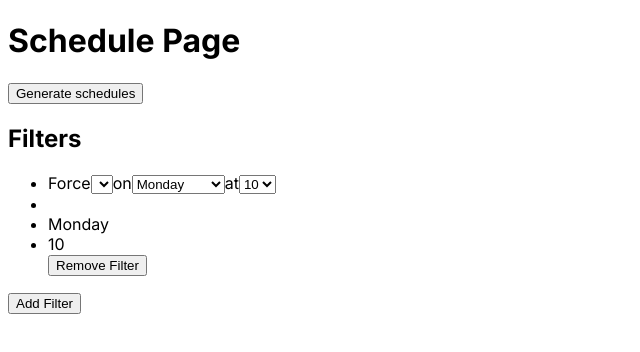
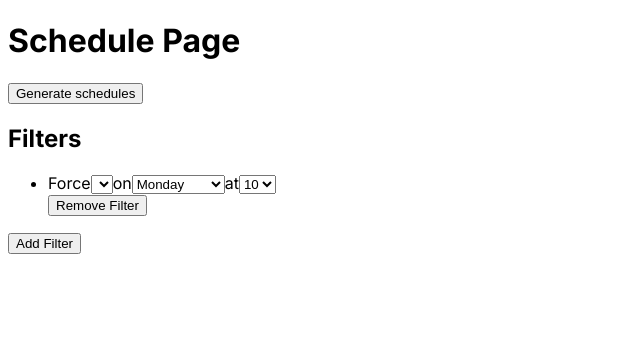
Before and after one commit to BlckHawker/Mentor-Schedule-Maker, a Next.js app: page /schedule in a window 1280 px wide. Both pictures are taken after a click on the button "Add Filter". Shown: the top 352 px of the page, without its empty margins (0-640 px from the left). Built offline with nearby package versions, Linux system fonts and the light colour scheme.

Commit message:
add method that uses filters to remove unwanted day combinations

```diff
--- a/src/components/Filter.tsx
+++ b/src/components/Filter.tsx
@@ -35,7 +35,6 @@ const Filter = ({ mentors, onFilterChange }: Props) => {
     }
 
     return (
-        <div>
             <li>
                 Force
                 <select value={selectedMentor} onChange={(e) => setSelectedMentor(e.target.value)}>
@@ -62,12 +61,6 @@ const Filter = ({ mentors, onFilterChange }: Props) => {
                     ))}
                 </select>
             </li>
-            <li>{selectedMentor}</li>
-            <li>{selectedDay}</li>
-            <li>{selectedTime}</li>
-        </div>
-
-
     );
 }
 
--- a/src/components/ViewSchedule.tsx
+++ b/src/components/ViewSchedule.tsx
@@ -105,12 +105,12 @@ const ViewSchedule = () => {
         if(Object.keys(filters).length > 1 && Object.keys(removeDuplicateFilters()).length !== Object.keys(filters).length)
         {
             setWarningText("duplicated filters found");
+            return;
         }
         else
         {
             setWarningText("no duplicated filters found");
         }
-        return;
 
 
 
@@ -120,6 +120,8 @@ const ViewSchedule = () => {
         //get all of the possible shift (one mentor) for each block
         let mondayPossibilities = getDayShifts("Monday");
         mondayPossibilities = findLeastNoneShifts(mondayPossibilities);
+        applyCustomFilters(mondayPossibilities, "Monday");
+        return;
 
         let tuesdayPossibilities = getDayShifts("Tuesday");
         tuesdayPossibilities = findLeastNoneShifts(tuesdayPossibilities);
@@ -319,8 +321,6 @@ const ViewSchedule = () => {
             return acc;
         }, {} as { [key: number]: FilterInterface });
 
-        console.log(uniqueFiltersObject);
-
         return uniqueFiltersObject;
     }
 
@@ -349,6 +349,19 @@ const ViewSchedule = () => {
         const desiredShifts = allDayShifts.filter((_, ix) => noneShiftCount[ix] == smallestNumber);
         return desiredShifts;
     }
+
+    //filter out shifts based custom filters
+    function applyCustomFilters(allDayShifts: Day[], specifiedDay: string) {
+        if(Object.values(filters).length === 0)
+            return allDayShifts;
+        const relevantFilters = Object.values(filters).filter(filter => filter.selectedDay === specifiedDay);
+        console.log("relavent filters", relevantFilters);
+
+        //get all the days where that person is working that specific shift
+        const filteredDays = allDayShifts.filter(day => day[relevantFilters[0].selectedTime].includes(relevantFilters[0].selectedMentor));
+        console.log(allDayShifts);
+        console.log("Filtered Days",filteredDays);
+    }
 }
 
 export default ViewSchedule;
```
